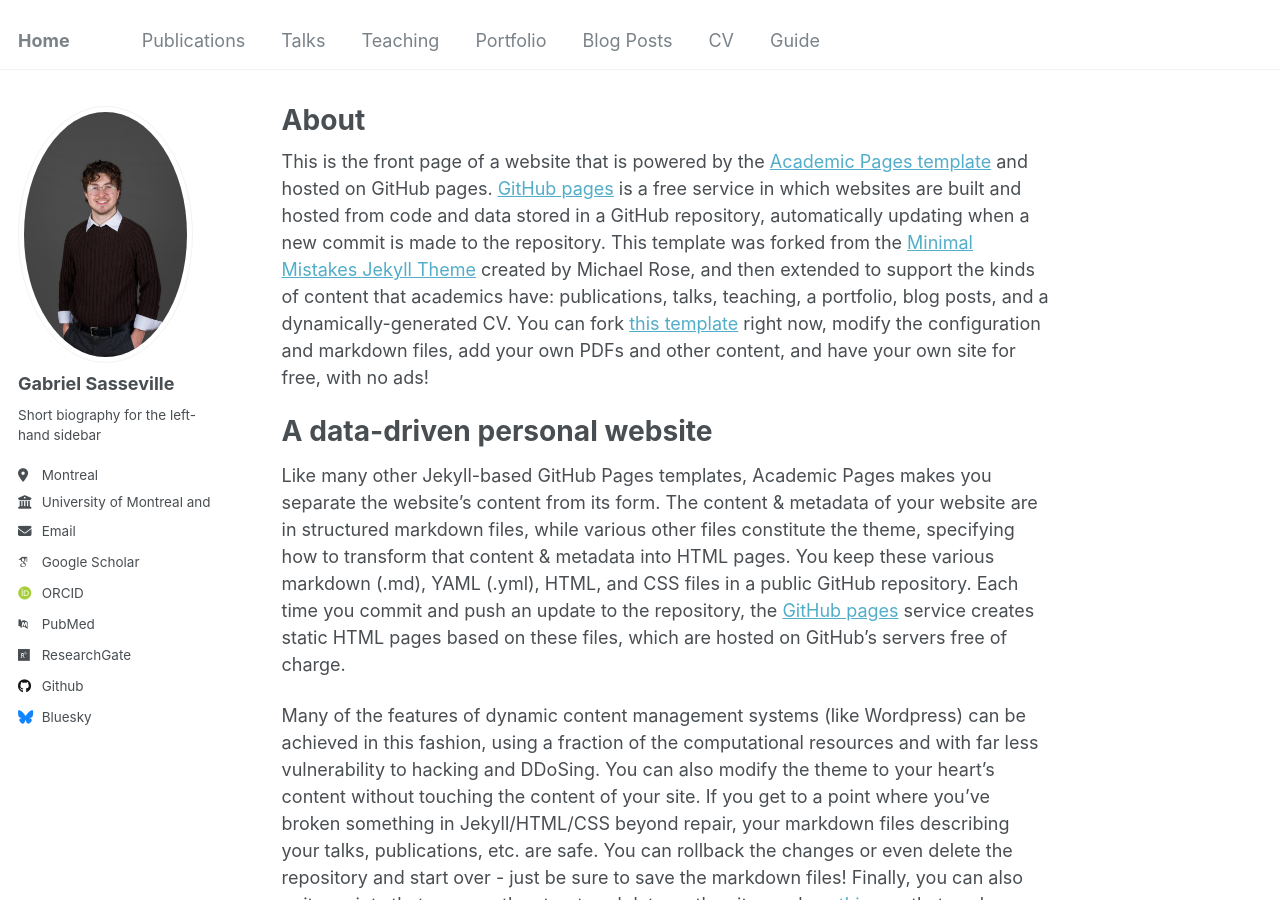
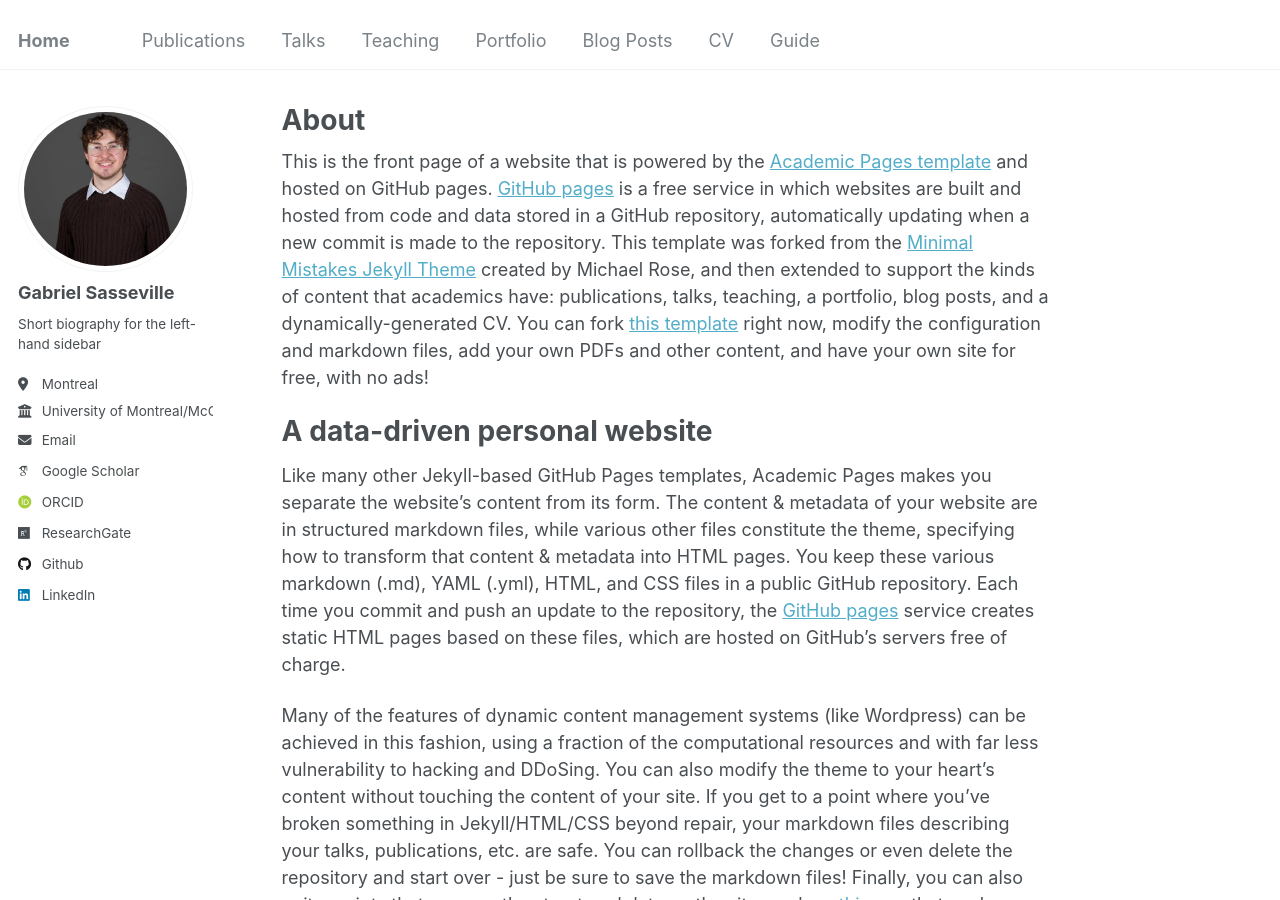
Before and after one commit to GabrielSasseville01/GabrielSasseville01.github.io, a Jekyll site: the page built from _pages/about.md, in a window 1280 px wide and 900 px high. Built offline with Jekyll 4.4.1, drawn with Linux system fonts in a browser that asks for light colours; some web fonts are replaced.

```diff
--- a/_config.yml
+++ b/_config.yml
@@ -26,7 +26,7 @@ author:
   pronouns         : # example: "she/her"
   bio              : "Short biography for the left-hand sidebar"
   location         : "Montreal"
-  employer         : "University of Montreal and McGill University"
+  employer         : "University of Montreal/McGill"
   uri              : # URL
   email            : "gabriel.sasseville@umontreal.ca"
 
@@ -36,7 +36,7 @@ author:
   impactstory      : # URL
   orcid            : "https://orcid.org/0000-0001-8845-2025"
   semantic         : # URL
-  pubmed           : "https://www.ncbi.nlm.nih.gov/pubmed/?term=john+snow"
+  pubmed           : #"https://www.ncbi.nlm.nih.gov/pubmed/?term=john+snow"
   researchgate     : "https://www.researchgate.net/profile/Gabriel-Sasseville"
   scopus           : # URL
 
@@ -49,7 +49,7 @@ author:
   stackoverflow    : # User number or user number and name (i.e., use "1" or "1/jeff-atwood")
 
   # Social media
-  bluesky          : "bsky.app" # Replace this with you Bluesky username
+  bluesky          : #"bsky.app" # Replace this with you Bluesky username
   facebook         : # Username
   flickr           : # Username
   foursquare       : # Username
@@ -58,7 +58,7 @@ author:
   keybase          : # Username
   instagram        : # Username
   lastfm           : # Username
-  linkedin         : # Username
+  linkedin         : "gabrielsasseville"
   mastodon         : # URL
   medium           : # URL
   pinterest        : # Username
```
Also changed, not shown: images/profile.jpg.
